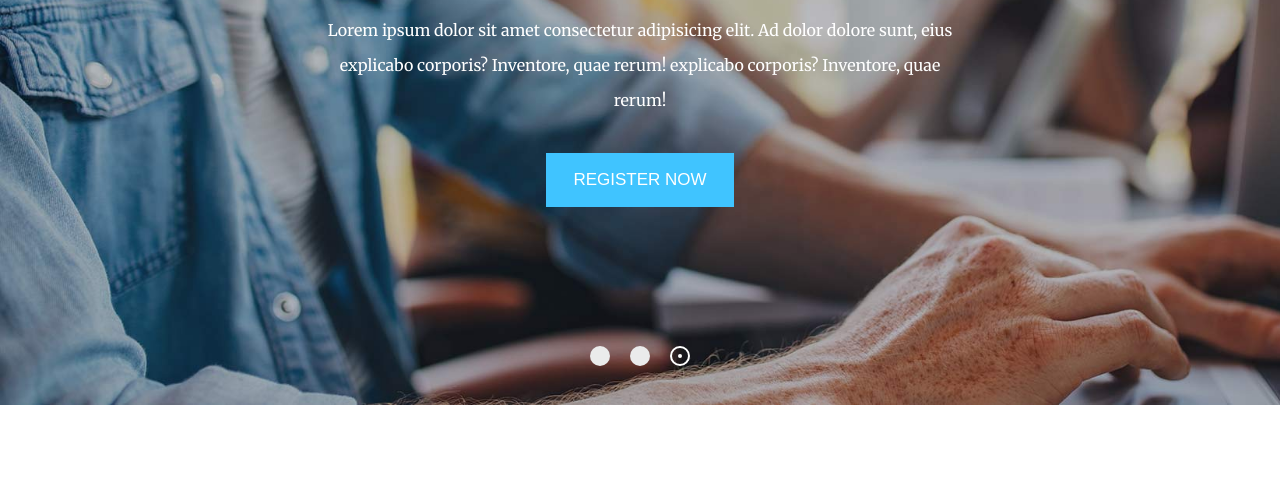
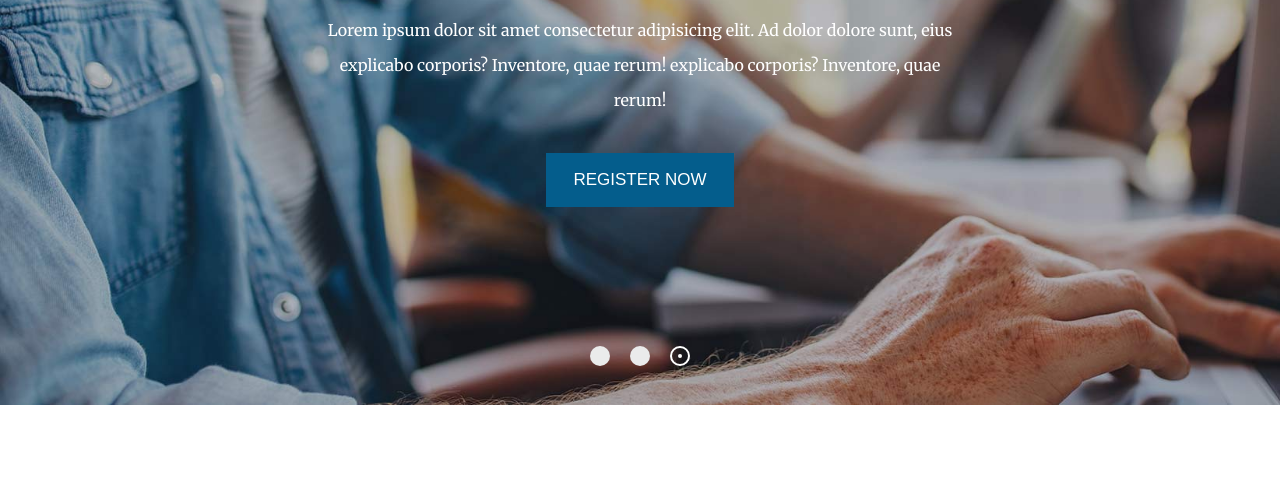
Before and after one commit to daniele-fortuna93/proj-html-vuejs, a website: page index.html in a window 1280 px wide. Shown: the part 295-777 px from the top of the page. Drawn offline with nearby package versions, Linux system fonts and the light colour scheme.

Commit message:
Modifica mainColor

```diff
--- a/src/partials/_variables.scss
+++ b/src/partials/_variables.scss
@@ -1,6 +1,6 @@
 // font color
-$mainColor: #40c4ff;
-$mainColorLight: #9ce0ff;
+$mainColor: #045D8C;
+$mainColorLight: #55acee;
 $textWhite: #ffffff;
 $textGrey: #b9b9b9;
 $textGreyLight: #cecece;
```
Also changed, not shown: dist/app.css.
